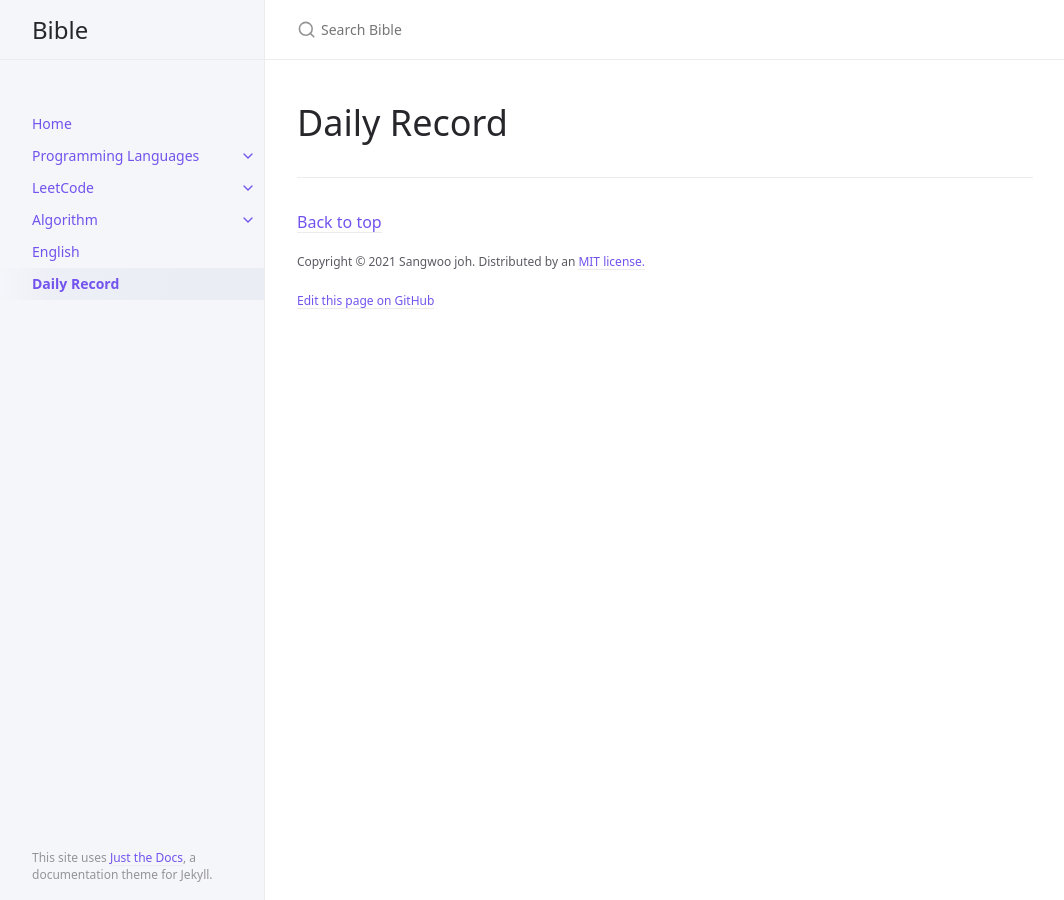
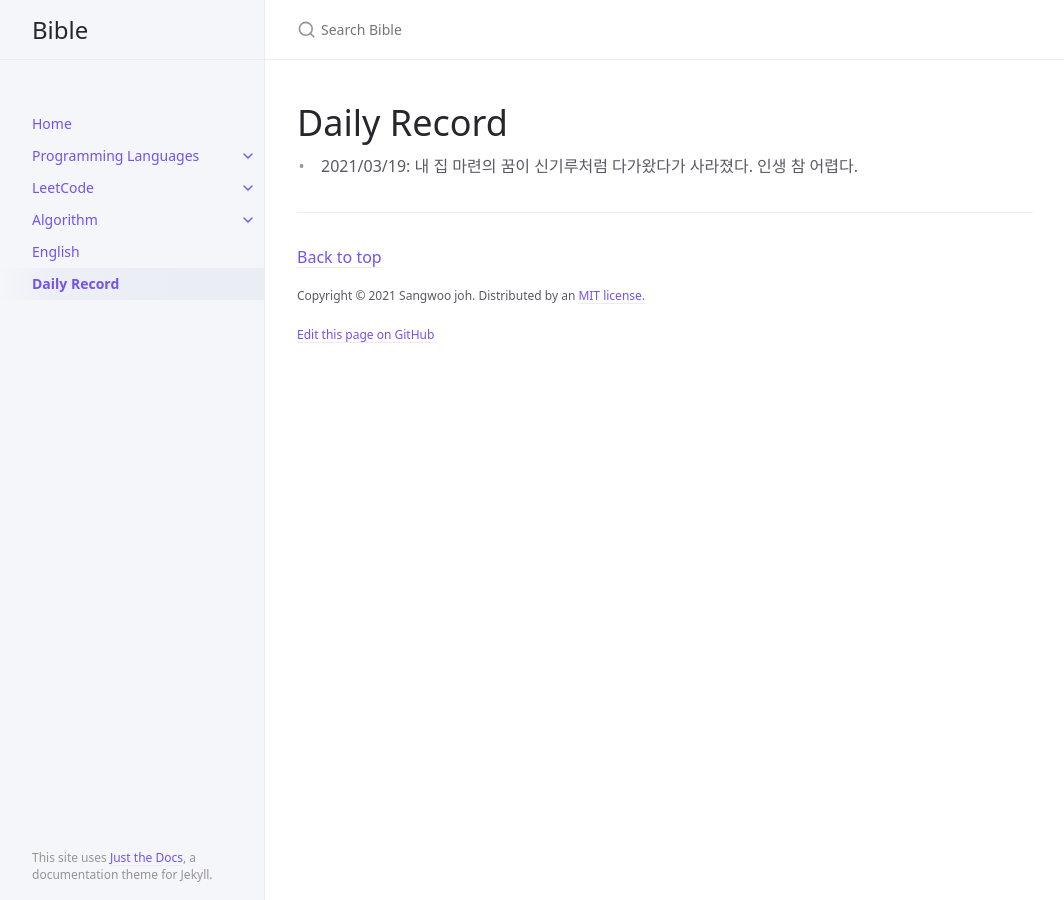
Before and after one commit to sangwoo-joh/bible-archive, a Jekyll site: the page built from daily/index.md, in a window 1280 px wide. Shown: the whole page, without its empty margins (107-1171 px from the left). Built offline with Jekyll 4.4.1, drawn with Linux system fonts in a browser that asks for light colours.

Commit message:
Add daily

```diff
--- a/daily/index.md
+++ b/daily/index.md
@@ -6,3 +6,6 @@ permalink: /daily/
 ---
 
 # Daily Record
+
+ - 2021/03/19: 내 집 마련의 꿈이 신기루처럼 다가왔다가 사라졌다. 인생
+   참 어렵다.
```
